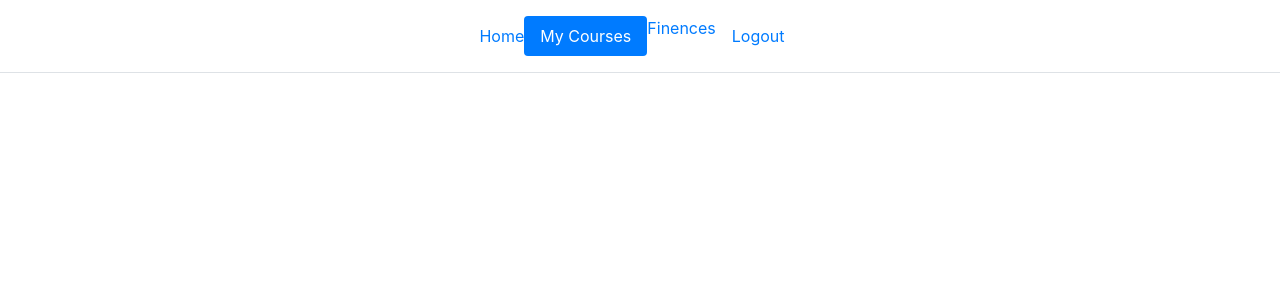
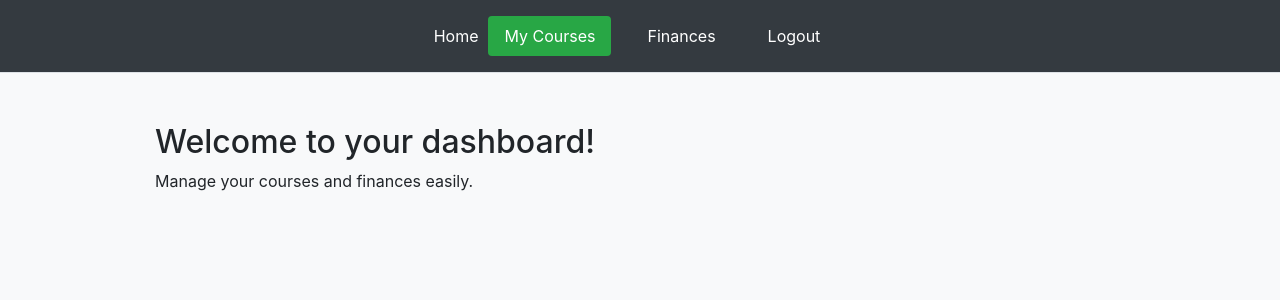
Before and after one commit to Herman-GIT-1/origin, a Flask app: page /user_page in a window 1280 px wide. Shown: the top 300 px of the page. Run offline with Flask 3, Linux system fonts and the light colour scheme; a user stored in the database is signed in.

Commit message:
Update user_page.html

```diff
--- a/templates/user_page.html
+++ b/templates/user_page.html
@@ -2,19 +2,59 @@
 <html lang="en">
 <head>
     <meta charset="UTF-8">
+    <meta name="viewport" content="width=device-width, initial-scale=1.0">
     <title>User Dashboard</title>
     <link rel="stylesheet" href="https://cdn.jsdelivr.net/npm/bootstrap@4.3.1/dist/css/bootstrap.min.css">
+    <style>
+        body {
+            background-color: #f8f9fa;
+        }
+        .header {
+            background-color: #343a40;
+            color: white;
+        }
+        .nav-pills .nav-item .nav-link {
+            color: #ffffff;
+        }
+        .nav-pills .nav-item .nav-link.active {
+            background-color: #28a745;
+        }
+        .container {
+            max-width: 1000px;
+            margin-top: 50px;
+        }
+        .nav-link {
+            border-radius: 5px;
+            margin-left: 10px;
+        }
+        .nav-item {
+            margin-right: 10px;
+        }
+    </style>
 </head>
 <body>
-<header class="d-flex flex-wrap justify-content-center py-3 mb-4 border-bottom">
-    <a href="/" class="d-flex align-items-center mb-3 mb-md-0 me-md-auto link-body-emphasis text-decoration-none">
+
+<header class="d-flex flex-wrap justify-content-center py-3 mb-4 border-bottom header">
+    <a href="/" class="d-flex align-items-center mb-3 mb-md-0 me-md-auto text-decoration-none text-white">
         <span class="fs-4">Home</span>
     </a>
     <ul class="nav nav-pills">
-        <li class="nav-item"><a href="{{ url_for('user_courses') }}" class="nav-link active">My Courses</a></li>
-        <li class="nav-item"><a href="{{ url_for('payout') }}" class="nav-lin active">Finences</a></li>
-        <li class="nav-item"><a href="{{ url_for('logout') }}" class="nav-link">Logout</a></li>
+        <li class="nav-item">
+            <a href="{{ url_for('user_courses') }}" class="nav-link active">My Courses</a>
+        </li>
+        <li class="nav-item">
+            <a href="{{ url_for('payout') }}" class="nav-link">Finances</a>
+        </li>
+        <li class="nav-item">
+            <a href="{{ url_for('logout') }}" class="nav-link">Logout</a>
+        </li>
     </ul>
 </header>
+
+<div class="container">
+    <h2>Welcome to your dashboard!</h2>
+    <p>Manage your courses and finances easily.</p>
+</div>
+
 </body>
 </html>
```
